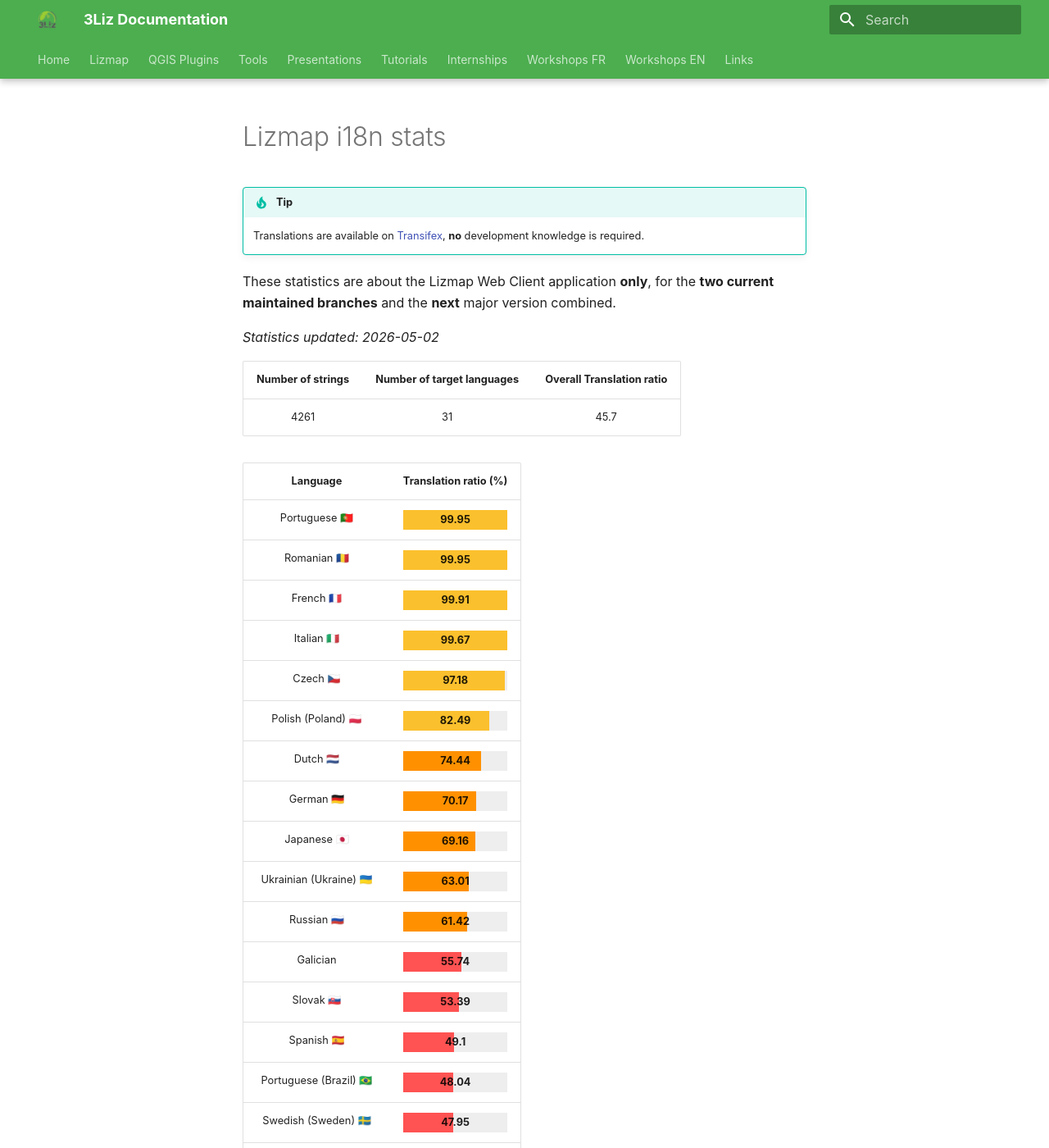
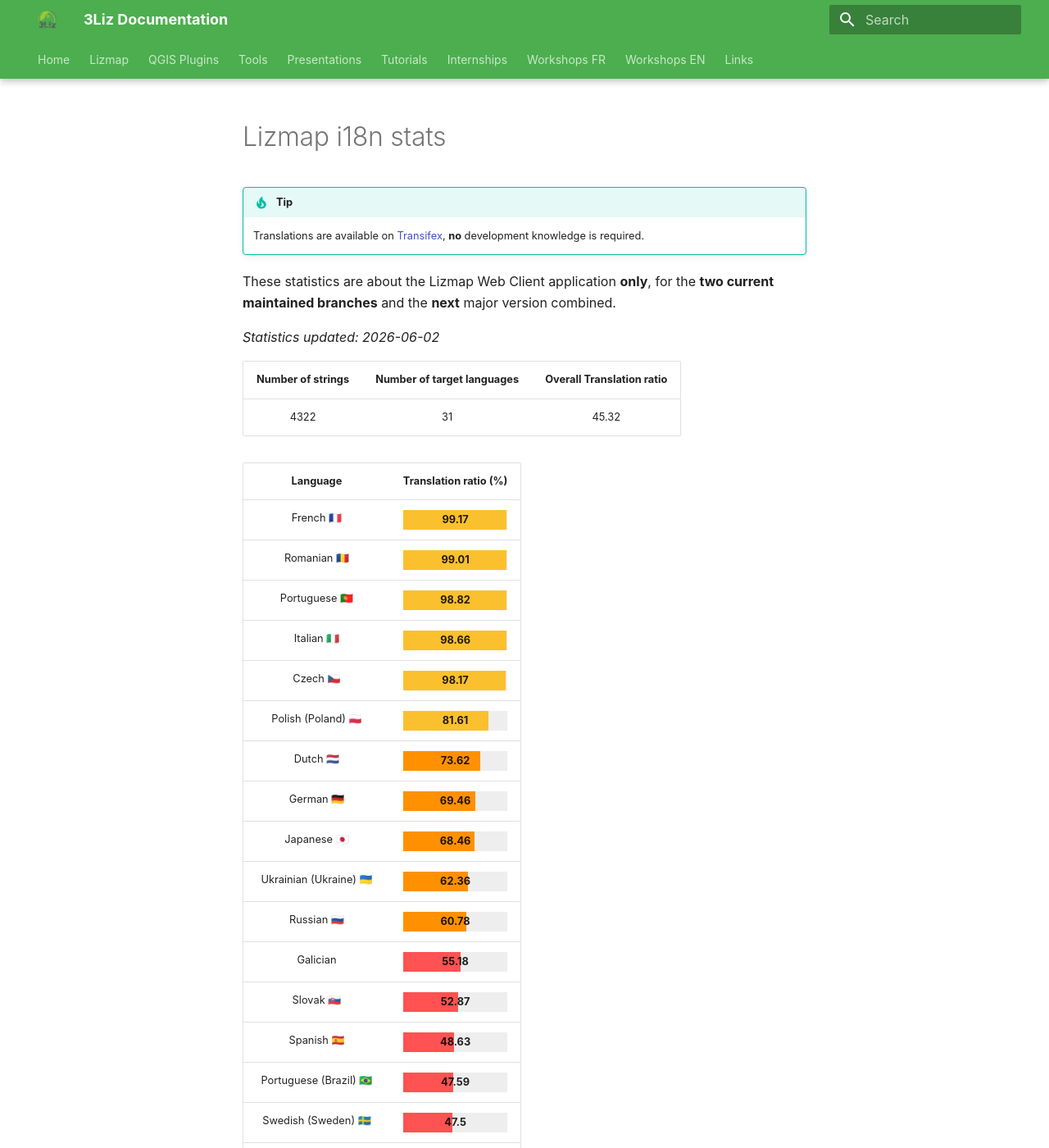
Before and after one commit to 3liz/3liz.github.io, an MkDocs documentation site: the page built from docs/lizmap-i18n-stats.md, in a window 1280 px wide and 1400 px high. Shown: the whole window at 82% size. Built offline with MkDocs 1.6.1 and Material for MkDocs 9.7.7, drawn with Linux system fonts in a browser that asks for light colours; nearby versions of some CDN libraries; some of the changed text lies outside the part shown.

Commit message:
Update statistics from Transifex Lizmap Web Client

```diff
--- a/docs/lizmap-i18n-stats.md
+++ b/docs/lizmap-i18n-stats.md
@@ -10,42 +10,42 @@
 These statistics are about the Lizmap Web Client application **only**, for the **two current
 maintained branches** and the **next** major version combined.
 
-*Statistics updated: 2026-05-02*
+*Statistics updated: 2026-06-02*
 
 | Number of strings | Number of target languages | Overall Translation ratio |
 |:-:|:-:|:-:|
-4261|31|45.7
+4322|31|45.32
 
 | Language | Translation ratio (%) |
 |:-:|:-:|
-Portuguese 🇵🇹 |[=99.95% "99.95"]|
-Romanian 🇷🇴 |[=99.95% "99.95"]|
-French 🇫🇷 |[=99.91% "99.91"]|
-Italian 🇮🇹 |[=99.67% "99.67"]|
-Czech 🇨🇿 |[=97.18% "97.18"]|
-Polish (Poland) 🇵🇱 |[=82.49% "82.49"]|
-Dutch 🇳🇱 |[=74.44% "74.44"]|
-German 🇩🇪 |[=70.17% "70.17"]|
-Japanese 🇯🇵 |[=69.16% "69.16"]|
-Ukrainian (Ukraine) 🇺🇦 |[=63.01% "63.01"]|
-Russian 🇷🇺 |[=61.42% "61.42"]|
-Galician  |[=55.74% "55.74"]|
-Slovak 🇸🇰 |[=53.39% "53.39"]|
-Spanish 🇪🇸 |[=49.1% "49.1"]|
-Portuguese (Brazil) 🇧🇷 |[=48.04% "48.04"]|
-Swedish (Sweden) 🇸🇪 |[=47.95% "47.95"]|
-Finnish 🇫🇮 |[=47.92% "47.92"]|
-Slovenian 🇸🇮 |[=43.58% "43.58"]|
-Hungarian (Hungary) 🇭🇺 |[=41.56% "41.56"]|
-Basque  |[=28.16% "28.16"]|
-Greek 🇬🇷 |[=22.39% "22.39"]|
-Bulgarian 🇧🇬 |[=19.76% "19.76"]|
-Latvian  |[=16.36% "16.36"]|
-Norwegian 🇳🇴 |[=14.18% "14.18"]|
-Spanish (Argentina) 🇦🇷 |[=4.41% "4.41"]|
-Indonesian 🇮🇩 |[=3.64% "3.64"]|
-Catalan  |[=2.04% "2.04"]|
-Serbian (Cyrillic) 🇷🇸 |[=1.03% "1.03"]|
+French 🇫🇷 |[=99.17% "99.17"]|
+Romanian 🇷🇴 |[=99.01% "99.01"]|
+Portuguese 🇵🇹 |[=98.82% "98.82"]|
+Italian 🇮🇹 |[=98.66% "98.66"]|
+Czech 🇨🇿 |[=98.17% "98.17"]|
+Polish (Poland) 🇵🇱 |[=81.61% "81.61"]|
+Dutch 🇳🇱 |[=73.62% "73.62"]|
+German 🇩🇪 |[=69.46% "69.46"]|
+Japanese 🇯🇵 |[=68.46% "68.46"]|
+Ukrainian (Ukraine) 🇺🇦 |[=62.36% "62.36"]|
+Russian 🇷🇺 |[=60.78% "60.78"]|
+Galician  |[=55.18% "55.18"]|
+Slovak 🇸🇰 |[=52.87% "52.87"]|
+Spanish 🇪🇸 |[=48.63% "48.63"]|
+Portuguese (Brazil) 🇧🇷 |[=47.59% "47.59"]|
+Swedish (Sweden) 🇸🇪 |[=47.5% "47.5"]|
+Finnish 🇫🇮 |[=47.48% "47.48"]|
+Slovenian 🇸🇮 |[=43.2% "43.2"]|
+Hungarian (Hungary) 🇭🇺 |[=41.21% "41.21"]|
+Basque  |[=27.95% "27.95"]|
+Greek 🇬🇷 |[=22.24% "22.24"]|
+Bulgarian 🇧🇬 |[=19.64% "19.64"]|
+Latvian  |[=16.17% "16.17"]|
+Norwegian 🇳🇴 |[=14.11% "14.11"]|
+Spanish (Argentina) 🇦🇷 |[=4.42% "4.42"]|
+Indonesian 🇮🇩 |[=3.63% "3.63"]|
+Catalan  |[=2.01% "2.01"]|
+Serbian (Cyrillic) 🇷🇸 |[=1.04% "1.04"]|
 Arabic  |[=0.0% "0.0"]|
 Spanish (El Salvador)  |[=0.0% "0.0"]|
 Vietnamese (Viet Nam)  |[=0.0% "0.0"]|
```
